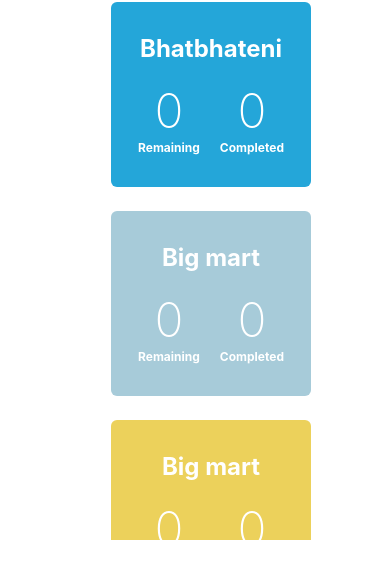
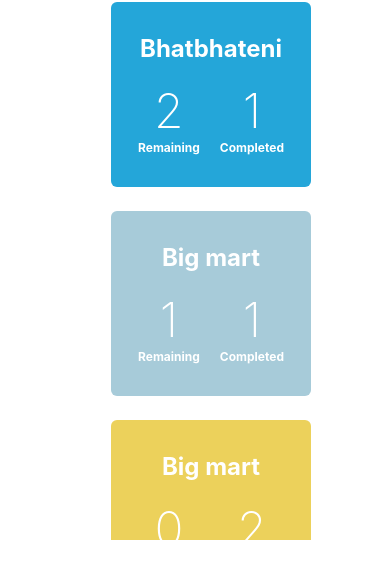
Before and after one commit to shrestharosy/toobydooby, a React Native app: screen / in a window 390 px wide. Shown: the part 224-802 px from the top of the page. Built offline with nearby package versions, Linux system fonts and the light colour scheme.

Commit message:
feat : Show count of completed and remaining items

```diff
--- a/src/components/List/index.js
+++ b/src/components/List/index.js
@@ -3,6 +3,21 @@
 import colors from "../../constants/colors";
 
 const ListItem = ({ item }) => {
+  const currentCount = item.todos.reduce(
+    (acc, current) => {
+      if (current.completed) {
+        acc.completed = acc.completed + 1;
+      } else {
+        acc.remaining = acc.remaining + 1;
+      }
+      return acc;
+    },
+    {
+      completed: 0,
+      remaining: 0,
+    }
+  );
+
   return (
     <View style={[styles.container, { backgroundColor: item.color }]}>
       <Text style={styles.title}>{item.name}</Text>
@@ -14,11 +29,11 @@
           }}
         >
           <View style={{ alignItems: "center", marginRight: 20 }}>
-            <Text style={styles.count}>0</Text>
+            <Text style={styles.count}>{currentCount.remaining}</Text>
             <Text style={styles.subtitle}>Remaining</Text>
           </View>
           <View style={{ alignItems: "center" }}>
-            <Text style={styles.count}>0</Text>
+            <Text style={styles.count}>{currentCount.completed}</Text>
             <Text style={styles.subtitle}>Completed</Text>
           </View>
         </View>
--- a/src/mock/index.js
+++ b/src/mock/index.js
@@ -48,7 +48,7 @@
         title: "Mandarin",
         quantity: 2,
         unit: "kg",
-        completed: false,
+        completed: true,
       },
       {
         title: "Water melon",
```
